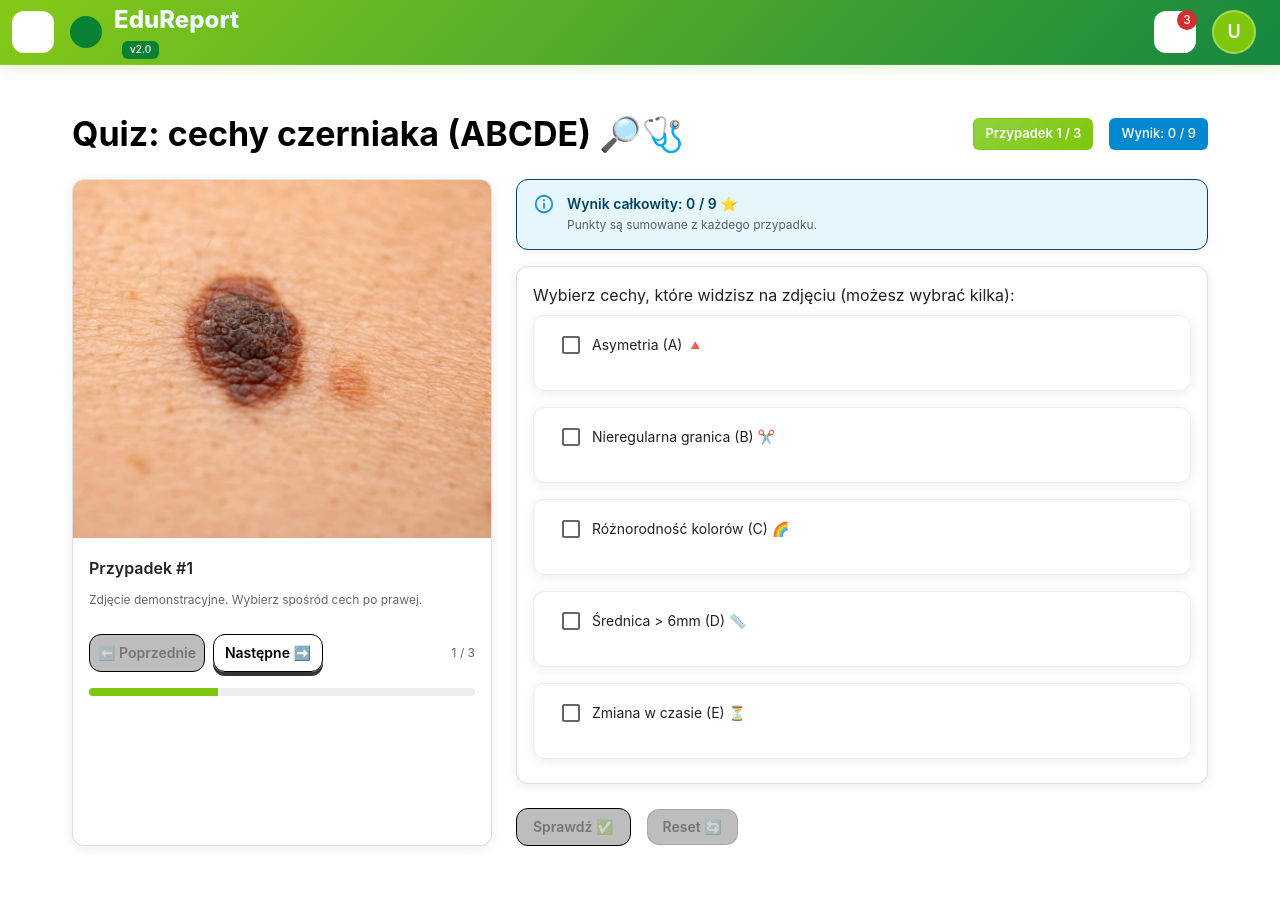
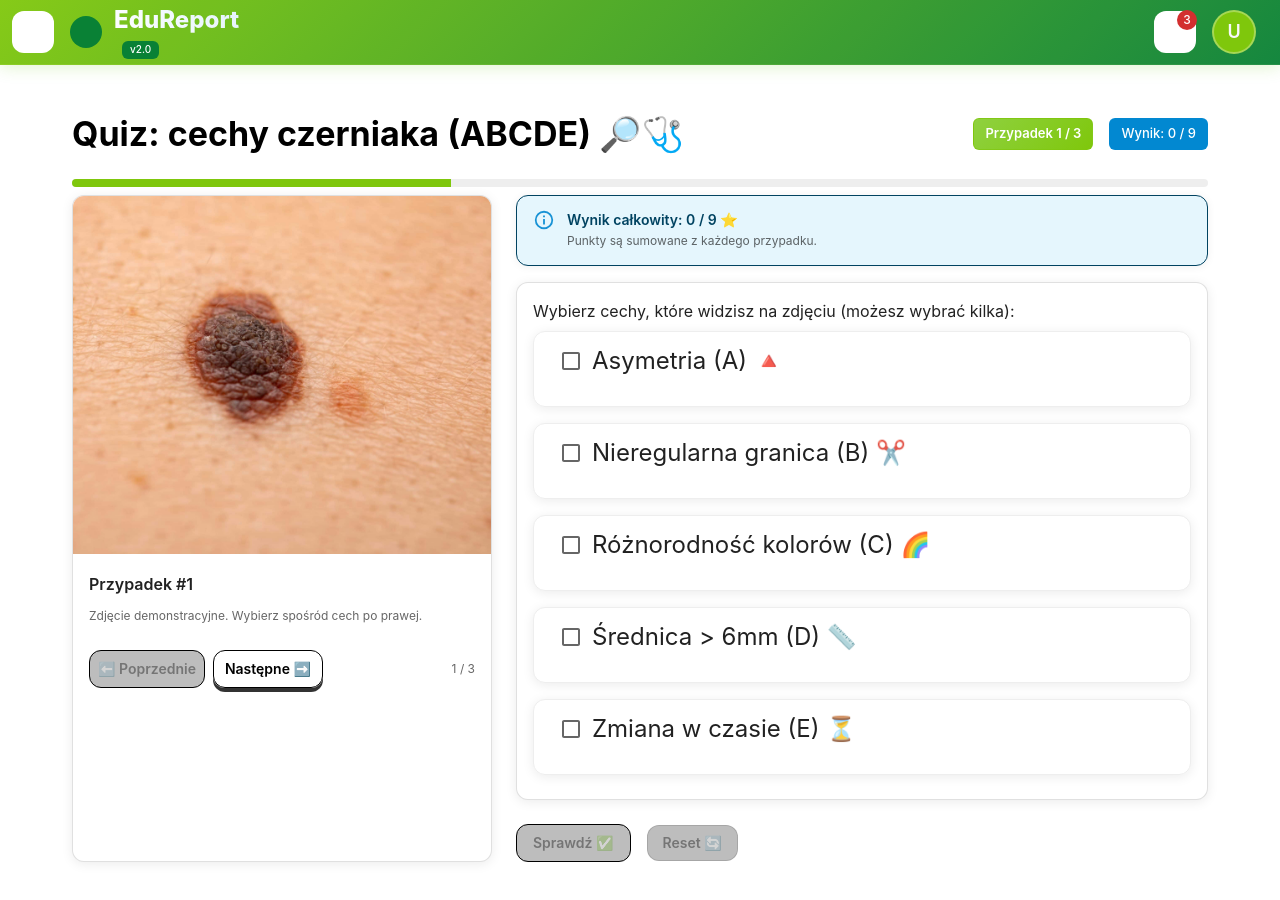
Before and after one commit to Soberek/edu-report-v3-nextjs, a Next.js app: page /czerniak in a window 1280 px wide. Shown: the top 900 px of the page. Built offline with nearby package versions, Linux system fonts and the light colour scheme; no server answers; sample sign-in values are in the browser's storage; some icons are missing; what @mui/material-nextjs would draw is missing.

Commit message:
feat: Enhance UI with progress bar and typography adjustments in Quiz component

```diff
--- a/src/app/(protected)/czerniak/page.tsx
+++ b/src/app/(protected)/czerniak/page.tsx
@@ -152,7 +152,15 @@ export default function Rak(): React.ReactNode {
   }
 
   return (
-    <Box maxWidth={1200} mx="auto" px={{ xs: 2, md: 4 }} mt={6} mb={6} fontFamily="sans-serif">
+    <Box
+      maxWidth={1200}
+      mx="auto"
+      px={{ xs: 2, md: 4 }}
+      mt={6}
+      mb={6}
+      fontFamily="sans-serif"
+      sx={{ "& *": { outline: "1px solid   ftransparent" } }}
+    >
       <Box display="flex" alignItems="center" justifyContent="space-between" mb={3} gap={2} flexWrap="wrap">
         <Typography variant="h4" fontWeight={700}>
           Quiz: cechy czerniaka (ABCDE) 🔎🩺
@@ -164,6 +172,19 @@ export default function Rak(): React.ReactNode {
             label={`Wynik: ${overallScore ?? 0} / ${CASES.reduce((acc, c) => acc + c.correctFeatures.size, 0)}`}
             color="info"
             variant="filled"
+          />
+        </Box>
+      </Box>
+
+      <Box my={1}>
+        <Box sx={{ height: 8, bgcolor: "grey.200", borderRadius: 2, overflow: "hidden" }}>
+          <Box
+            sx={{
+              width: `${((caseIndex + 1) / CASES.length) * 100}%`,
+              height: "100%",
+              bgcolor: "primary.main",
+              transition: "width 600ms ease-in-out",
+            }}
           />
         </Box>
       </Box>
@@ -207,19 +228,6 @@ export default function Rak(): React.ReactNode {
               <Typography variant="caption" color="text.secondary">
                 {caseIndex + 1} / {CASES.length}
               </Typography>
-            </Box>
-
-            <Box mt={1}>
-              <Box sx={{ height: 8, bgcolor: "grey.200", borderRadius: 2, overflow: "hidden" }}>
-                <Box
-                  sx={{
-                    width: `${((caseIndex + 1) / CASES.length) * 100}%`,
-                    height: "100%",
-                    bgcolor: "primary.main",
-                    transition: "width 300ms ease",
-                  }}
-                />
-              </Box>
             </Box>
           </CardContent>
         </Card>
@@ -282,7 +290,7 @@ export default function Rak(): React.ReactNode {
                               <Checkbox checked={isSelected} onChange={() => toggleFeature(f.key)} disabled={isChecked} color="primary" />
                             }
                             label={
-                              <Typography variant="body2" sx={{ userSelect: "none" }}>
+                              <Typography variant="h5" sx={{ userSelect: "none" }}>
                                 {f.label}
                               </Typography>
                             }
@@ -294,6 +302,7 @@ export default function Rak(): React.ReactNode {
                               label={isCorrect ? "✅ poprawne" : "❌ niepoprawne"}
                               color={isCorrect ? "success" : "default"}
                               size="small"
+                              sx={{ fontWeight: 600 }}
                             />
                           )}
                         </CardContent>
```
